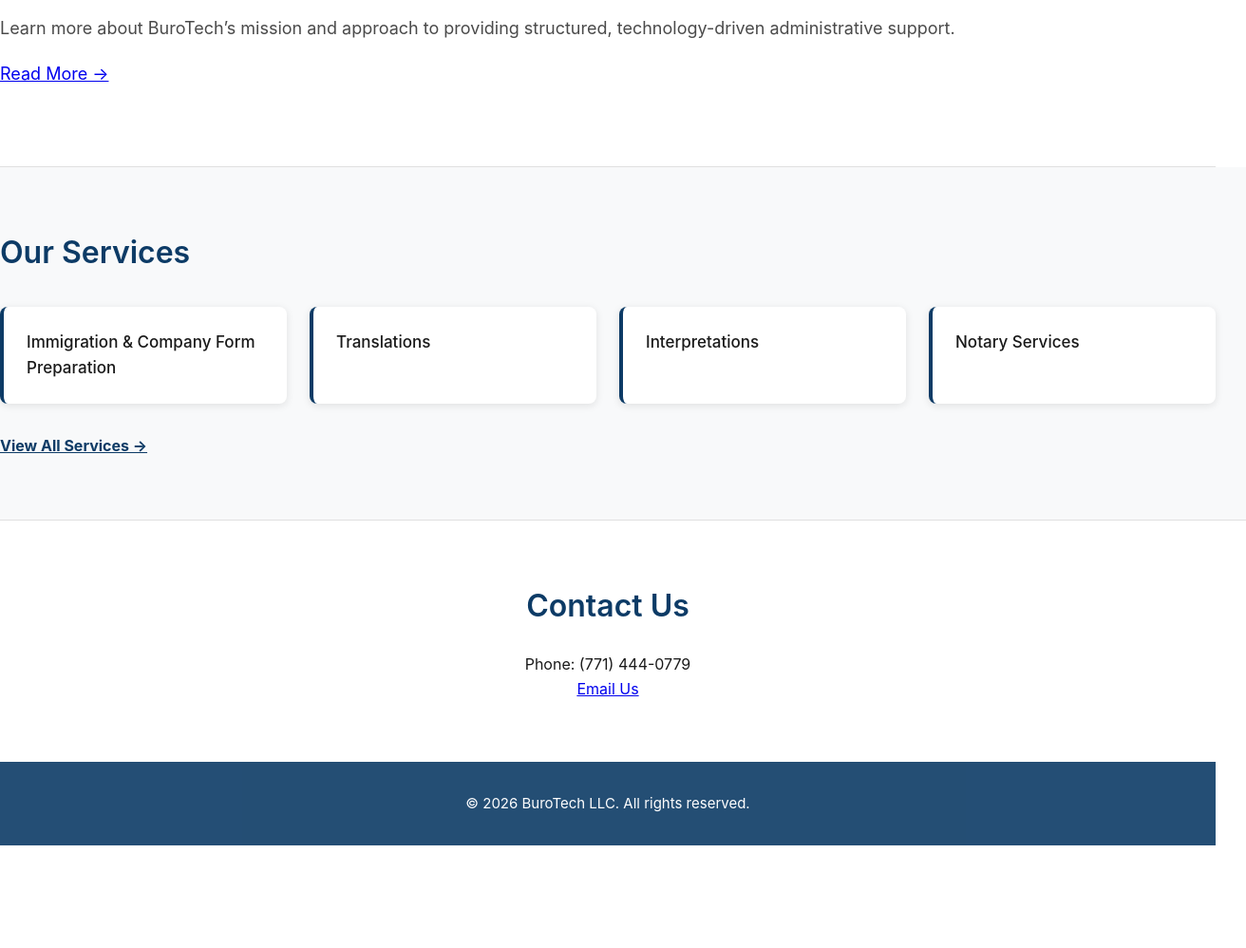
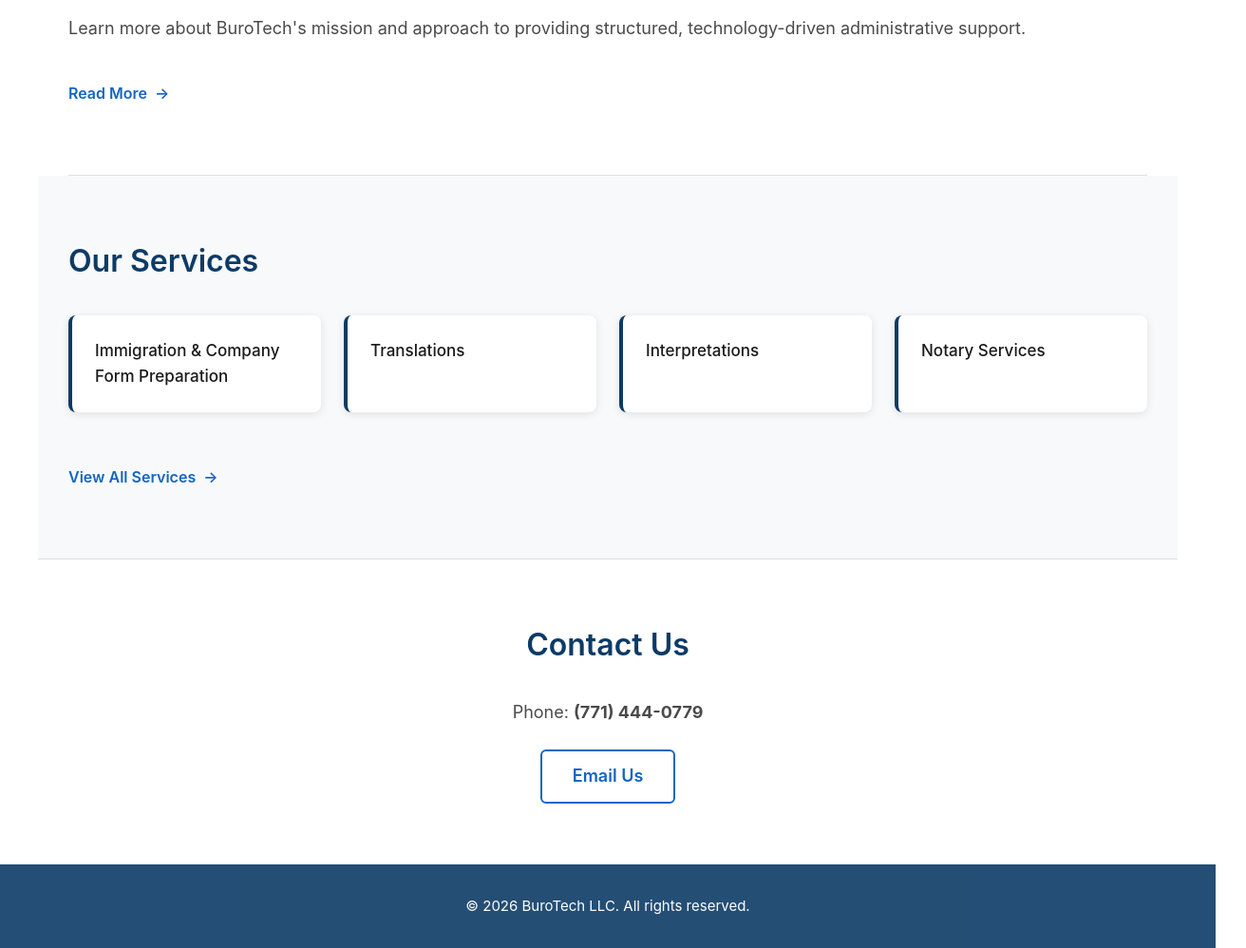
Before and after one commit to PedroSvGuerrero/burotech, a plain HTML site: page index.html in a window 1280 px wide. Shown: the part 474-1472 px from the top of the page at 95% size, 1312 px wide, since content can reach past the window. Before the commit the page ends 1364 px from the top, so only its background shows below. Drawn offline with Linux system fonts and the light colour scheme.

Commit message:
Update header and footer in index.html

```diff
--- a/index.html
+++ b/index.html
@@ -4,45 +4,49 @@
     <meta charset="UTF-8">
     <meta name="viewport" content="width=device-width, initial-scale=1.0">
     <meta name="description" content="BuroTech streamlines administrative and regulatory processes with efficient, technology-driven support.">
-    <title>BuroTech</title>
+    <title>BuroTech - Administrative Solutions</title>
     <link rel="stylesheet" href="style.css">
 </head>
 <body>
-
     <header>
-    <a href="index.html">
+        <a href="index.html" aria-label="BuroTech Home">
             <img src="burotech-logo.png" alt="BuroTech Logo" class="logo">
         </a>
         <h1>BuroTech</h1>
         <p>Organizing and streamlining administrative processes for individuals and organizations.</p>
     </header>
 
+    <main>
         <section id="about">
             <h2>About Us</h2>
-    <p>Learn more about BuroTech’s mission and approach to providing structured, technology-driven administrative support.</p>
-    <p><a href="about.html">Read More →</a></p>
+            <p>Learn more about BuroTech's mission and approach to providing structured, technology-driven administrative support.</p>
+            <a href="about.html" class="btn-link">Read More</a>
         </section>
 
         <section id="services">
-    <h2><a href="services.html" style="color:#0d3b66; text-decoration:none;">Our Services</a></h2>
+            <h2><a href="services.html">Our Services</a></h2>
             <ul>
                 <li>Immigration & Company Form Preparation</li>
                 <li>Translations</li>
                 <li>Interpretations</li>
                 <li>Notary Services</li>
             </ul>
-    <p><a href="services.html" style="color:#0d3b66; text-decoration:underline; font-weight:bold;">View All Services →</a></p>
+            <a href="services.html" class="btn-link">View All Services</a>
         </section>
 
         <section id="contact" class="contact">
             <h2>Contact Us</h2>
-    <p>Phone: (771) 444-0779</p>
+            <div class="contact-info">
+                <p class="contact-item">Phone: <strong>(771) 444-0779</strong></p>
+                <p class="contact-item">
                     <a href="mailto:pedro.guerrero@burotech.ai">Email Us</a>
+                </p>
+            </div>
         </section>
+    </main>
 
     <footer>
-    © 2026 BuroTech LLC. All rights reserved.
+        <p>&copy; 2026 BuroTech LLC. All rights reserved.</p>
     </footer>
-
 </body>
 </html>
```
Lines whose indentation alone changed are shown as unchanged.
